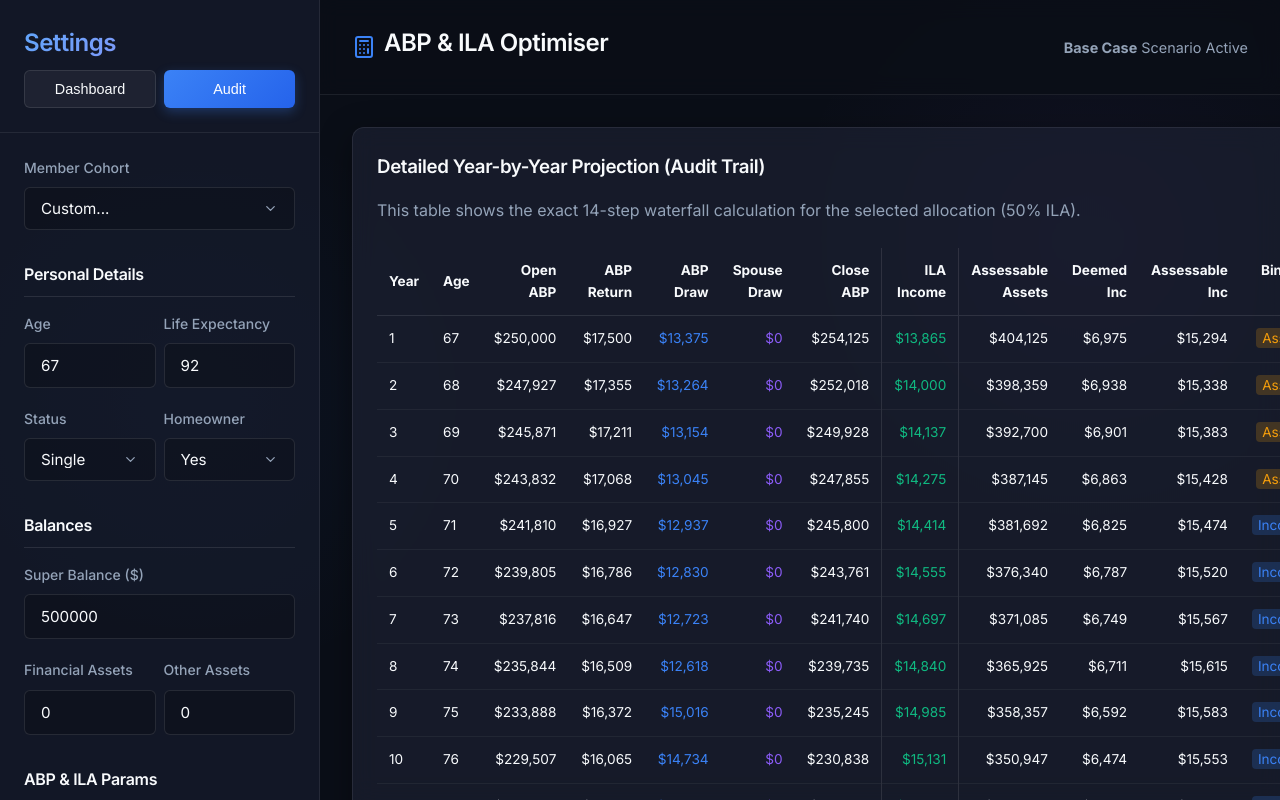
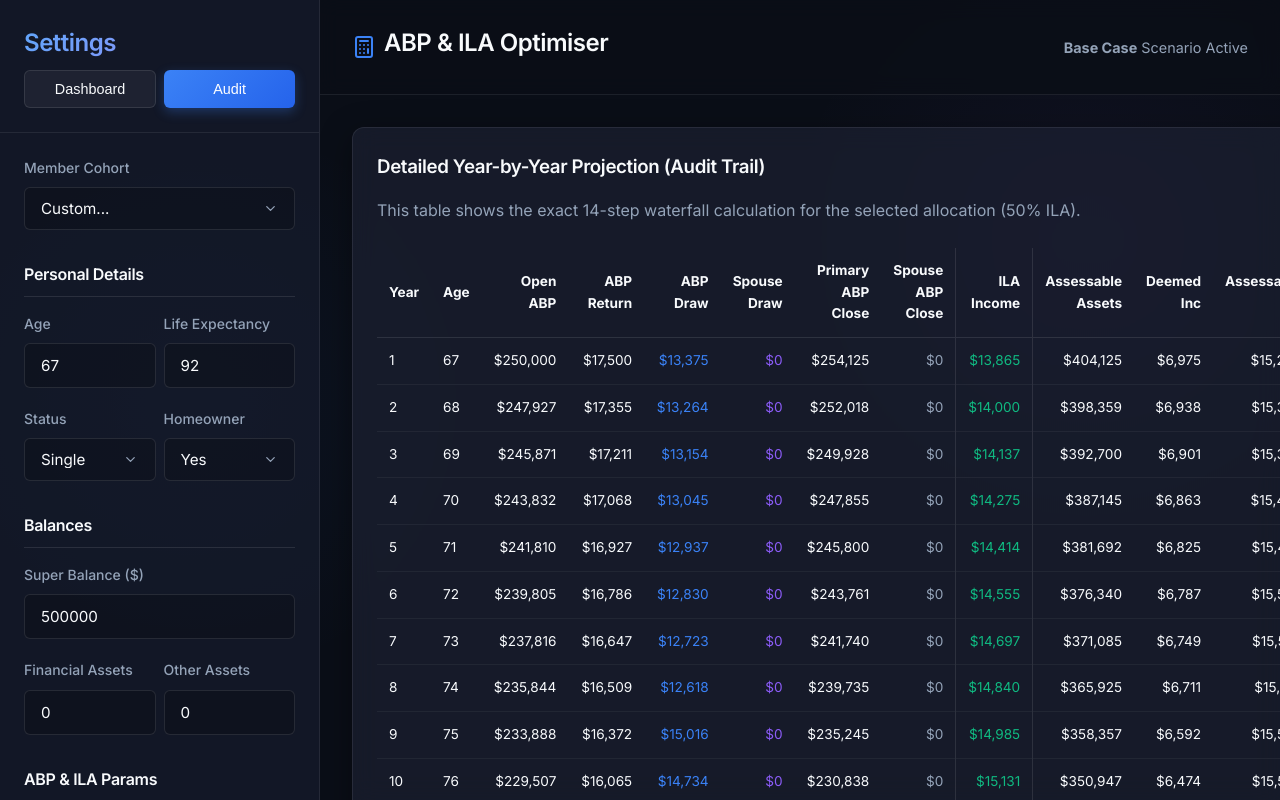
Before and after one commit to Lubo84/optimal_product_mix, a React (Vite) app: page / in a window 1280 px wide. Both pictures are taken after a click on the button "Audit". Built offline with nearby package versions, Linux system fonts and the light colour scheme.

Commit message:
feat: visually expose spouse ABP balance in tracking charts and audit tables

```diff
--- a/src/components/AuditTable.tsx
+++ b/src/components/AuditTable.tsx
@@ -25,7 +25,8 @@ export const AuditTable: React.FC<AuditTableProps> = ({ data }) => {
                             <th style={{ padding: '0.75rem' }}>ABP Return</th>
                             <th style={{ padding: '0.75rem' }}>ABP Draw</th>
                             <th style={{ padding: '0.75rem' }}>Spouse Draw</th>
-                            <th style={{ padding: '0.75rem' }}>Close ABP</th>
+                            <th style={{ padding: '0.75rem' }}>Primary ABP Close</th>
+                            <th style={{ padding: '0.75rem' }}>Spouse ABP Close</th>
                             <th style={{ padding: '0.75rem', borderLeft: '1px solid rgba(255,255,255,0.1)' }}>ILA Income</th>
                             <th style={{ padding: '0.75rem', borderLeft: '1px solid rgba(255,255,255,0.1)' }}>Assessable Assets</th>
                             <th style={{ padding: '0.75rem' }}>Deemed Inc</th>
@@ -46,6 +47,7 @@ export const AuditTable: React.FC<AuditTableProps> = ({ data }) => {
                                 <td style={{ padding: '0.75rem', textAlign: 'right', color: 'var(--color-chart-abp)' }}>${Math.round(y.abpDrawdown).toLocaleString()}</td>
                                 <td style={{ padding: '0.75rem', textAlign: 'right', color: 'var(--color-brand-accent)' }}>${Math.round(y.spouseDrawdown).toLocaleString()}</td>
                                 <td style={{ padding: '0.75rem', textAlign: 'right' }}>${Math.round(y.closingABPBalance).toLocaleString()}</td>
+                                <td style={{ padding: '0.75rem', textAlign: 'right', color: 'var(--color-text-secondary)' }}>${Math.round(y.spouseSuperBalance).toLocaleString()}</td>
                                 <td style={{ padding: '0.75rem', textAlign: 'right', borderLeft: '1px solid rgba(255,255,255,0.1)', color: 'var(--color-chart-ila)' }}>${Math.round(y.ilaIncome).toLocaleString()}</td>
 
                                 <td style={{ padding: '0.75rem', textAlign: 'right', borderLeft: '1px solid rgba(255,255,255,0.1)' }}>${Math.round(y.assessableAssets).toLocaleString()}</td>
--- a/src/components/Dashboard.tsx
+++ b/src/components/Dashboard.tsx
@@ -23,6 +23,7 @@ export const Dashboard: React.FC<DashboardProps> = ({ data, inputs }) => {
         rentAssistance: Math.round(y.rentAssistance),
         totalIncome: Math.round(y.totalIncome),
         abpBalance: Math.round(y.closingABPBalance),
+        spouseBalance: Math.round(y.spouseSuperBalance),
         assessableAssets: Math.round(y.assessableAssets)
     }));
 
@@ -139,6 +140,9 @@ export const Dashboard: React.FC<DashboardProps> = ({ data, inputs }) => {
                         <YAxis stroke="var(--color-text-muted)" tickFormatter={(val) => `$${val / 1000}k`} />
                         <Tooltip content={<CustomTooltip />} />
                         <Line type="monotone" dataKey="abpBalance" name="ABP Balance" stroke="var(--color-brand-primary)" strokeWidth={3} dot={false} />
+                        {inputs.coupleStatus === 'Couple' && (
+                            <Line type="monotone" dataKey="spouseBalance" name="Spouse Balance" stroke="var(--color-brand-accent)" strokeWidth={3} dot={false} />
+                        )}
                         <Line type="monotone" dataKey="assessableAssets" name="Assessable Assets" stroke="var(--color-warning)" strokeDasharray="5 5" strokeWidth={2} dot={false} />
                     </LineChart>
                 </ResponsiveContainer>
```
